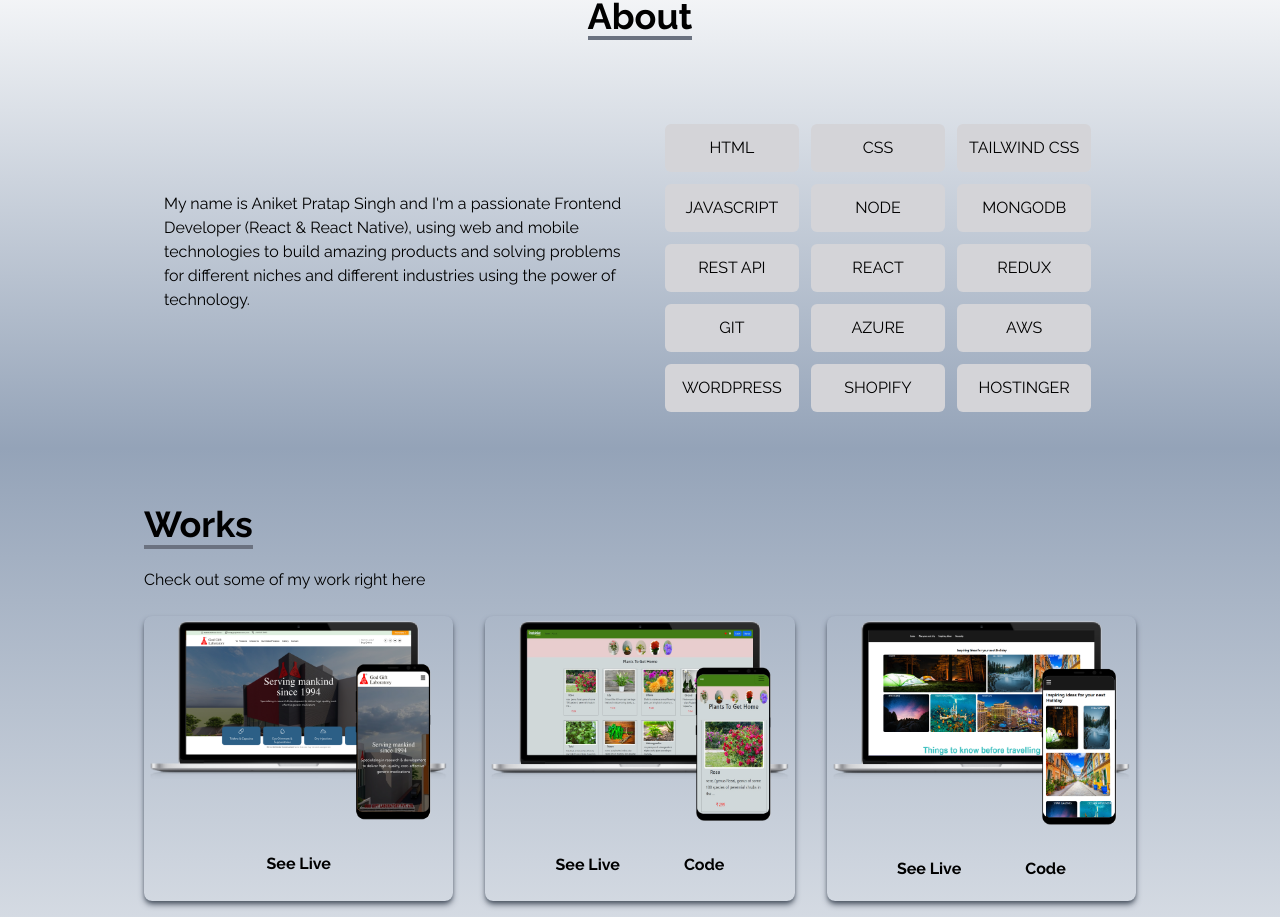
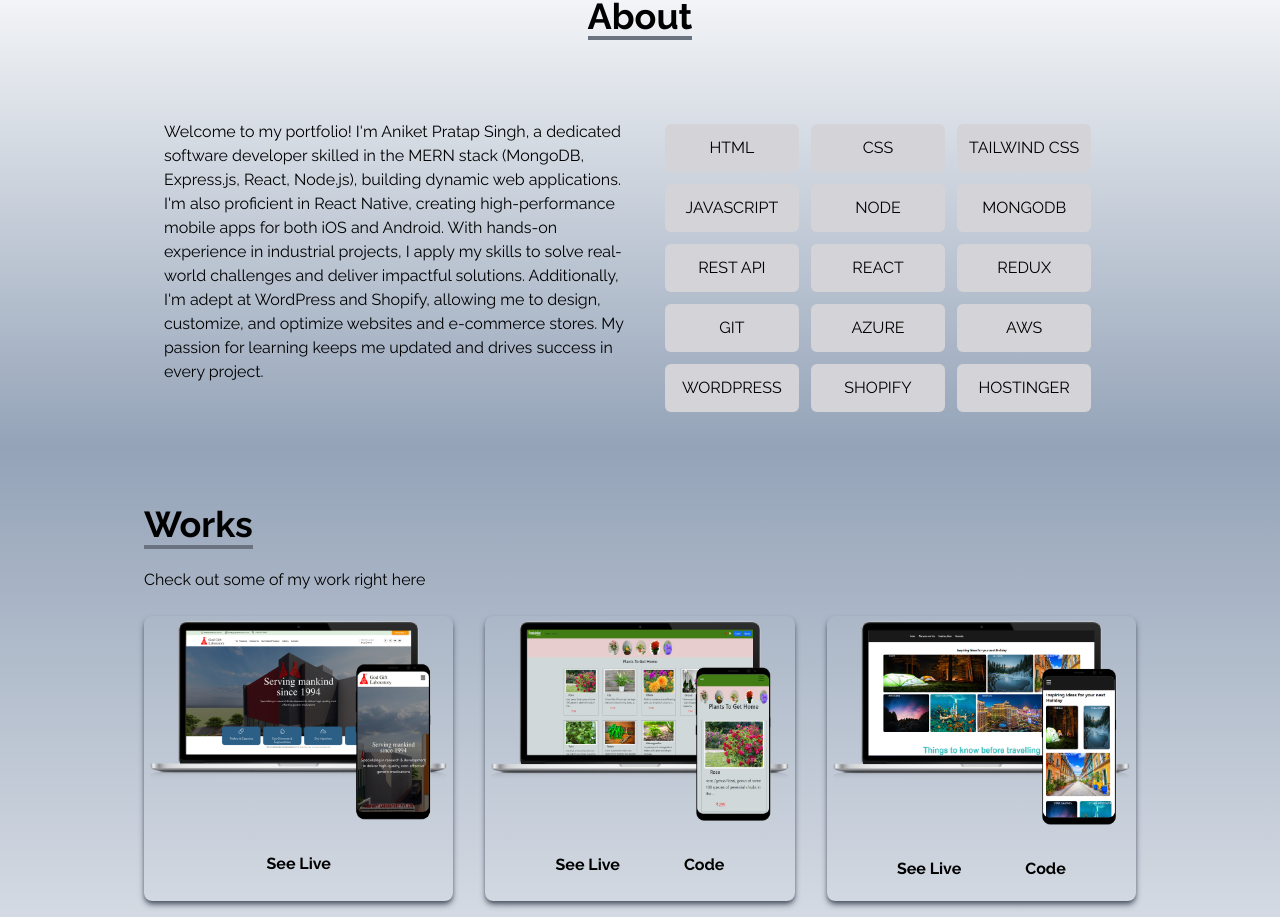
Before and after one commit to createaniket/Portfolio, a React (Create React App) app: page / in a window 1280 px wide. Shown: the part 980-1897 px from the top of the page. Built offline with nearby package versions, Linux system fonts and the light colour scheme; a web font is replaced by a local one.

Commit message:
Some updates latst

```diff
--- a/src/Components/About.jsx
+++ b/src/Components/About.jsx
@@ -76,11 +76,16 @@ const About = () => {
         <div className="grid sm:grid-cols-1 lg:grid-cols-2 lg:p-5">
           <div className="fleft m-auto">
             <p>
-              My name is Aniket Pratap Singh and I'm a passionate Frontend
-              Developer (React & React Native), using web and mobile
-              technologies to build amazing products and solving problems for
-              different niches and different industries using the power of
-              technology.
+              Welcome to my portfolio! I'm Aniket Pratap Singh, a dedicated
+              software developer skilled in the MERN stack (MongoDB, Express.js,
+              React, Node.js), building dynamic web applications. I'm also
+              proficient in React Native, creating high-performance mobile apps
+              for both iOS and Android. With hands-on experience in industrial
+              projects, I apply my skills to solve real-world challenges and
+              deliver impactful solutions. Additionally, I'm adept at WordPress
+              and Shopify, allowing me to design, customize, and optimize
+              websites and e-commerce stores. My passion for learning keeps me
+              updated and drives success in every project.{" "}
             </p>
 
             {/* <p>I will love to hear from you. Whether it's a project, job opportunity, or just a chat. Feel free to contact me.</p> */}
```
